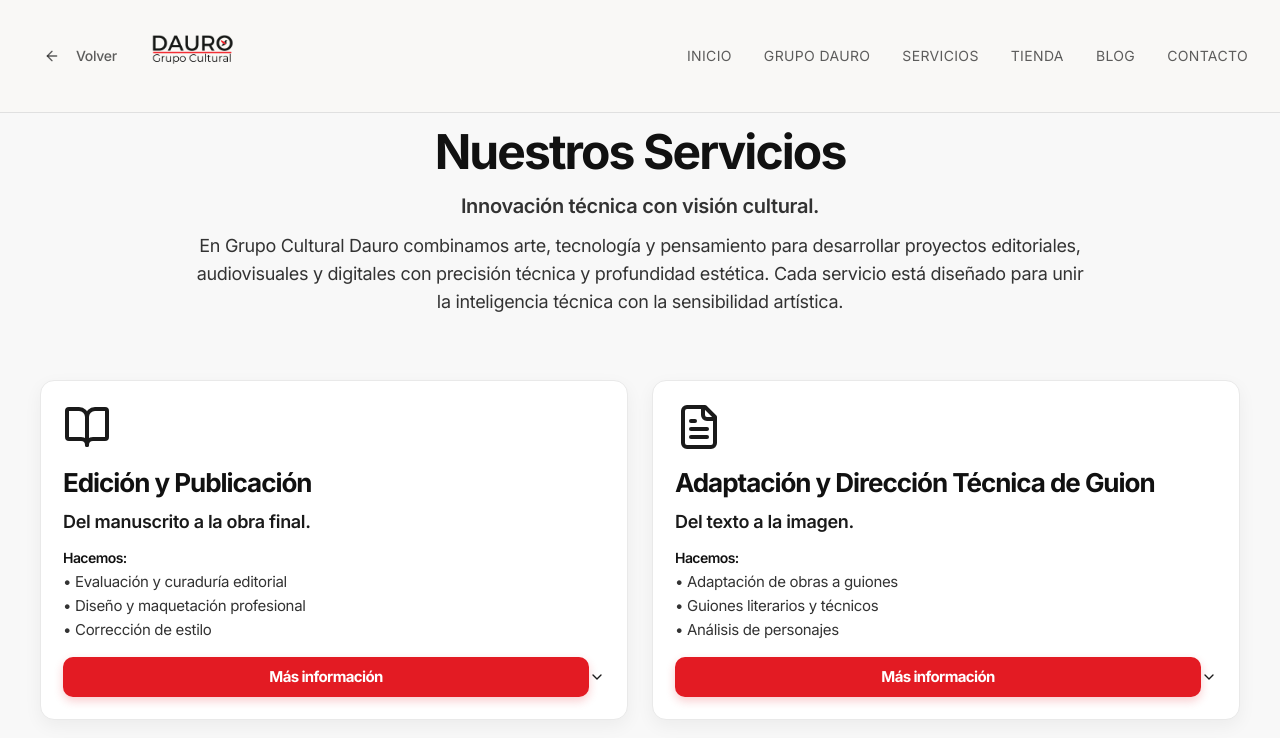
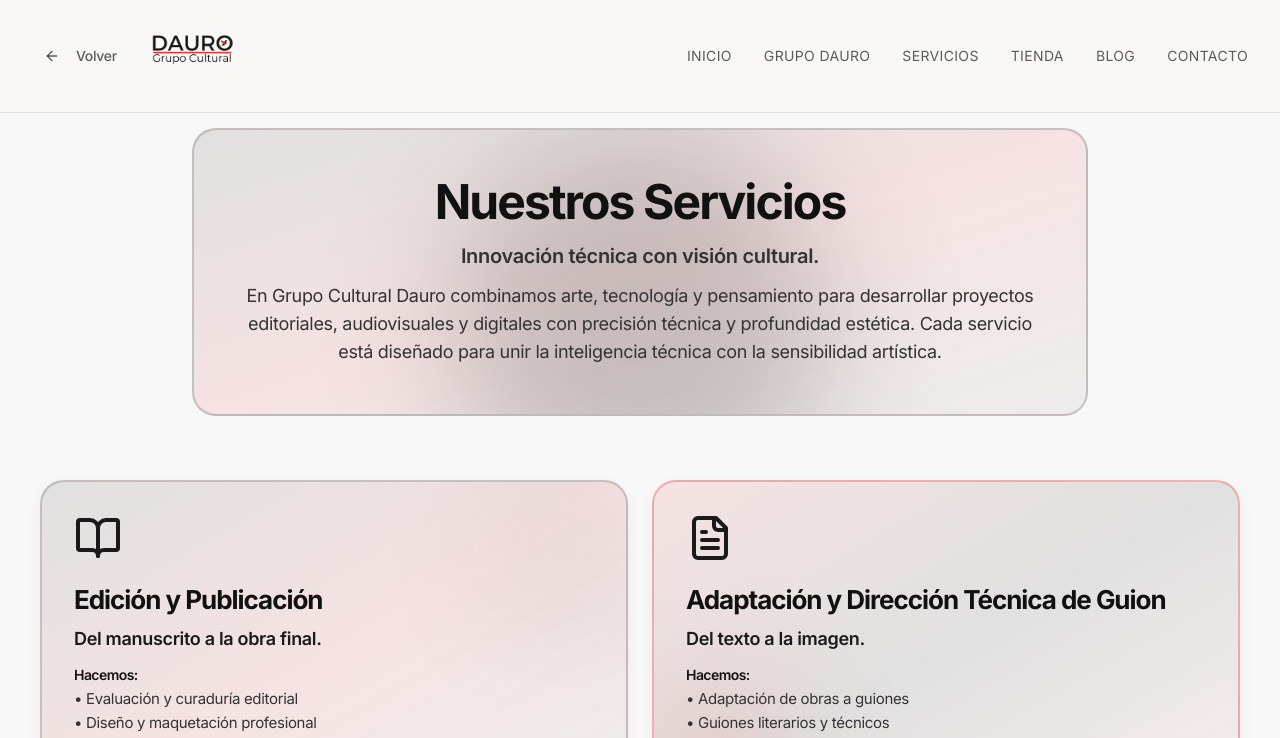
Before and after one commit to Pilarsanchezdauro/dauro-luminous-horizon, a React (Vite) app: page /servicios/cine in a window 1280 px wide. Shown: the top 738 px of the page. Built offline with nearby package versions, Linux system fonts and the light colour scheme; the HTML template or start-up script is replaced by a standard one.

Commit message:
Fix styling inconsistencies

```diff
--- a/src/pages/Servicios.tsx
+++ b/src/pages/Servicios.tsx
@@ -203,28 +203,37 @@ Nuestro objetivo: que la tecnología no sustituya la creación, sino que la expa
       <main className="container mx-auto px-6 lg:px-10 pt-32 pb-16">
         <div className="max-w-7xl mx-auto">
           {/* Header */}
-          <div className="text-center mb-12 lg:mb-16">
-            <h1 className="text-4xl lg:text-5xl font-playfair font-bold mb-4 text-[#111111]">
+          <div className="max-w-4xl mx-auto mb-12 lg:mb-16">
+            <div className="bg-gradient-to-br from-primary/10 via-accent/10 to-primary/5 p-8 lg:p-12 rounded-3xl border-2 border-primary/20 hover:border-primary/40 hover:shadow-[0_20px_60px_-15px_rgba(224,74,92,0.4)] transition-all duration-300 relative overflow-hidden">
+              <div className="absolute top-0 left-1/2 -translate-x-1/2 w-96 h-96 bg-primary/20 rounded-full blur-3xl" />
+              <h1 className="text-4xl lg:text-5xl font-playfair font-bold mb-4 text-[#111111] text-center relative z-10">
                 Nuestros Servicios
               </h1>
-            <p className="text-lg lg:text-xl text-[#333333] mb-3 font-semibold">
+              <p className="text-lg lg:text-xl text-[#333333] mb-3 font-semibold text-center relative z-10">
                 Innovación técnica con visión cultural.
               </p>
-            <p className="text-base lg:text-lg text-[#333333] max-w-4xl mx-auto leading-relaxed">
+              <p className="text-base lg:text-lg text-[#333333] max-w-4xl mx-auto leading-relaxed text-center relative z-10">
                 En Grupo Cultural Dauro combinamos arte, tecnología y pensamiento para desarrollar proyectos
                 editoriales, audiovisuales y digitales con precisión técnica y profundidad estética.
                 Cada servicio está diseñado para unir la inteligencia técnica con la sensibilidad artística.
               </p>
             </div>
+          </div>
 
           {/* Services Grid */}
           <div className="grid grid-cols-1 md:grid-cols-2 gap-5 md:gap-6 mb-12">
-            {services.map((service) => (
+            {services.map((service, index) => {
+              const isEven = index % 2 === 0;
+              return (
                 <div
                   key={service.id}
-                className="bg-white border border-[#E9E9E9] rounded-[14px] p-[18px] md:p-[22px] shadow-[0_6px_18px_rgba(0,0,0,0.05)] flex flex-col max-h-[340px]"
+                  className={`group ${isEven ? 'bg-gradient-to-br from-primary/10 via-accent/10 to-primary/5 border-primary/20' : 'bg-gradient-to-br from-accent/10 via-primary/10 to-accent/5 border-accent/30'} border-2 hover:border-primary/40 rounded-3xl p-6 md:p-8 shadow-[0_6px_18px_rgba(0,0,0,0.05)] hover:shadow-[0_20px_60px_-15px_rgba(224,74,92,0.4)] transition-all duration-300 hover:scale-[1.02] flex flex-col max-h-[340px] relative overflow-hidden`}
                 >
+                  <div className={`absolute ${isEven ? 'top-0 right-0' : 'bottom-0 left-0'} w-32 h-32 ${isEven ? 'bg-primary/10' : 'bg-accent/20'} rounded-full blur-3xl group-hover:bg-primary/20 transition-all duration-300`} />
+                  <div className="relative z-10">
+                    <div className="group-hover:scale-110 transition-transform duration-300 inline-block">
                       {service.icon}
+                    </div>
                     <h2 className="text-[22px] md:text-[26px] font-bold text-[#111111] mb-2 leading-tight">
                       {service.title}
                     </h2>
@@ -264,13 +273,13 @@ Nuestro objetivo: que la tecnología no sustituya la creación, sino que la expa
                       <AccordionItem value={service.id} className="border-0">
                         <AccordionTrigger className="hover:no-underline p-0 pb-0 [&[data-state=open]>button]:mb-3">
                           <Button
-                        className="w-full bg-[#E31B23] hover:bg-[#C3131A] text-white font-bold text-[15px] rounded-[10px] py-[10px] px-4 shadow-[0_4px_10px_rgba(227,27,35,0.22)] transition-all duration-[200ms] border-0"
+                            className="w-full bg-[#E31B23] hover:bg-[#C3131A] text-white font-bold text-[15px] rounded-[10px] py-[10px] px-4 shadow-[0_4px_10px_rgba(227,27,35,0.22)] transition-all duration-[200ms] border-0 hover:scale-105"
                           >
                             Más información
                           </Button>
                         </AccordionTrigger>
                         <AccordionContent className="pt-0 animate-accordion-down">
-                      <div className="bg-white p-5 md:p-6 rounded-[14px] shadow-[0_4px_20px_rgba(0,0,0,0.08)] border border-[#E9E9E9] max-h-[380px] md:max-h-[440px] overflow-y-auto">
+                          <div className="bg-white/95 p-5 md:p-6 rounded-[14px] shadow-[0_4px_20px_rgba(0,0,0,0.08)] border border-[#E9E9E9] max-h-[380px] md:max-h-[440px] overflow-y-auto backdrop-blur-sm">
                             <h3 className="text-[20px] md:text-[22px] font-bold text-[#111111] mb-3">
                               {service.title}
                             </h3>
@@ -282,7 +291,9 @@ Nuestro objetivo: que la tecnología no sustituya la creación, sino que la expa
                       </AccordionItem>
                     </Accordion>
                   </div>
-            ))}
+                </div>
+              );
+            })}
           </div>
         </div>
       </main>
```
Lines whose indentation alone changed are shown as unchanged.
